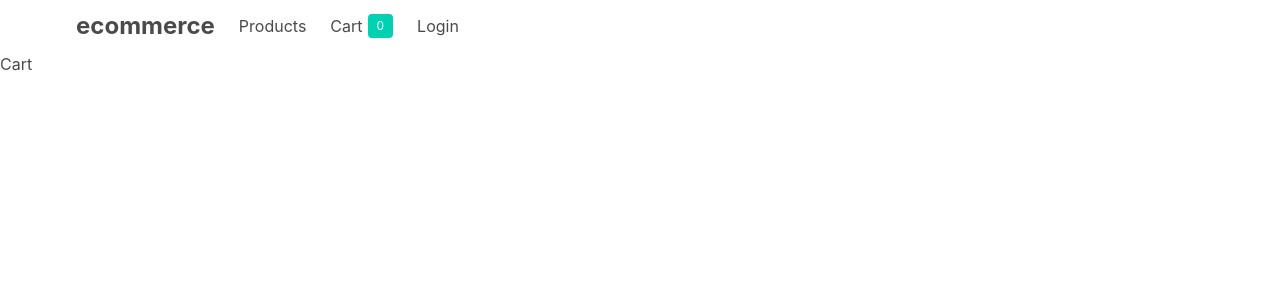
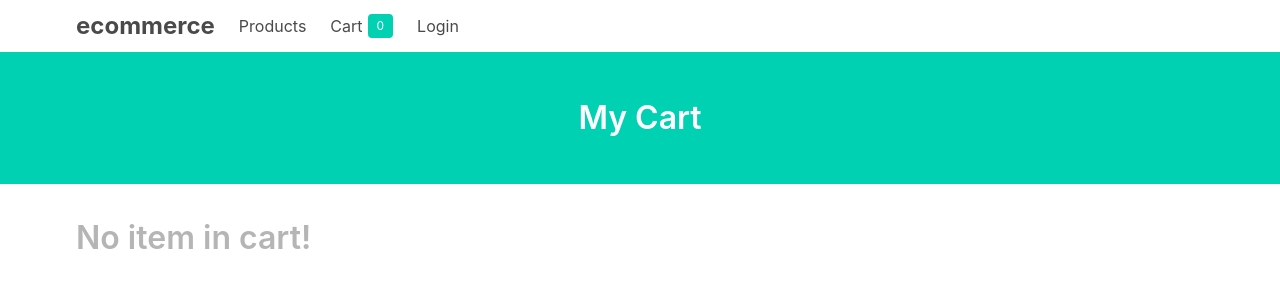
Before and after one commit to YasirQ23/Django-React-Docker-Postgres-SHOP-frontend-, a React (Create React App) app: page /cart in a window 1280 px wide. Shown: the top 300 px of the page. Built offline with nearby package versions, Linux system fonts and the light colour scheme; data requests are answered from the project's data file.

Commit message:
added cart funtionality

```diff
--- a/src/App.js
+++ b/src/App.js
@@ -21,12 +21,16 @@ export default class App extends Component {
     this.routerRef = React.createRef();
   }
 
-async componentDidMount() {
-  let user = localStorage.getItem("user");
-  const products = await axios.get('http://localhost:3001/products');
-  user = user ? JSON.parse(user) : null;
-  this.setState({ user,  products: products.data });
-}
+  async componentDidMount() {
+    let user = localStorage.getItem("user");
+    let cart = localStorage.getItem("cart");
+
+    const products = await axios.get('http://localhost:3001/products');
+    user = user ? JSON.parse(user) : null;
+    cart = cart? JSON.parse(cart) : {};
+
+    this.setState({ user,  products: products.data, cart });
+  }
 
   login = async (email, password) => {
     const res = await axios
@@ -61,6 +65,33 @@ async componentDidMount() {
     let products = this.state.products.slice();
     products.push(product);
     this.setState({ products }, () => callback && callback());
+  };
+
+  addToCart = cartItem => {
+    let cart = this.state.cart;
+    if (cart[cartItem.id]) {
+      cart[cartItem.id].amount += cartItem.amount;
+    } else {
+      cart[cartItem.id] = cartItem;
+    }
+    if (cart[cartItem.id].amount > cart[cartItem.id].product.stock) {
+      cart[cartItem.id].amount = cart[cartItem.id].product.stock;
+    }
+    localStorage.setItem("cart", JSON.stringify(cart));
+    this.setState({ cart });
+  };
+
+  removeFromCart = cartItemId => {
+    let cart = this.state.cart;
+    delete cart[cartItemId];
+    localStorage.setItem("cart", JSON.stringify(cart));
+    this.setState({ cart });
+  };
+
+  clearCart = () => {
+    let cart = {};
+    localStorage.removeItem("cart");
+    this.setState({ cart });
   };
 
   render() {
--- a/src/components/Cart.js
+++ b/src/components/Cart.js
@@ -1,5 +1,55 @@
 import React from "react";
+import withContext from "../withContext";
+import CartItem from "./CartItem";
 
-export default function Cart() {
-  return <>Cart</>
-}
+const Cart = props => {
+  const { cart } = props.context;
+  const cartKeys = Object.keys(cart || {});
+  return (
+    <>
+      <div className="hero is-primary">
+        <div className="hero-body container">
+          <h4 className="title">My Cart</h4>
+        </div>
+      </div>
+      <br />
+      <div className="container">
+        {cartKeys.length ? (
+          <div className="column columns is-multiline">
+            {cartKeys.map(key => (
+              <CartItem
+                cartKey={key}
+                key={key}
+                cartItem={cart[key]}
+                removeFromCart={props.context.removeFromCart}
+              />
+            ))}
+            <div className="column is-12 is-clearfix">
+              <br />
+              <div className="is-pulled-right">
+                <button
+                  onClick={props.context.clearCart}
+                  className="button is-warning "
+                >
+                  Clear cart
+                </button>{" "}
+                <button
+                  className="button is-success"
+                  onClick={props.context.checkout}
+                >
+                  Checkout
+                </button>
+              </div>
+            </div>
+          </div>
+        ) : (
+          <div className="column">
+            <div className="title has-text-grey-light">No item in cart!</div>
+          </div>
+        )}
+      </div>
+    </>
+  );
+};
+
+export default withContext(Cart);
--- /dev/null
+++ b/src/components/CartItem.js
@@ -0,0 +1,39 @@
+import React from "react";
+
+const CartItem = props => {
+  const { cartItem, cartKey } = props;
+
+  const { product, amount } = cartItem;
+  return (
+    <div className=" column is-half">
+      <div className="box">
+        <div className="media">
+          <div className="media-left">
+            <figure className="image is-64x64">
+              <img
+                src="https://bulma.io/images/placeholders/128x128.png"
+                alt={product.shortDesc}
+              />
+            </figure>
+          </div>
+          <div className="media-content">
+            <b style={{ textTransform: "capitalize" }}>
+              {product.name}{" "}
+              <span className="tag is-primary">${product.price}</span>
+            </b>
+            <div>{product.shortDesc}</div>
+            <small>{`${amount} in cart`}</small>
+          </div>
+          <div
+            className="media-right"
+            onClick={() => props.removeFromCart(cartKey)}
+          >
+            <span className="delete is-large"></span>
+          </div>
+        </div>
+      </div>
+    </div>
+  );
+};
+
+export default CartItem;
```
